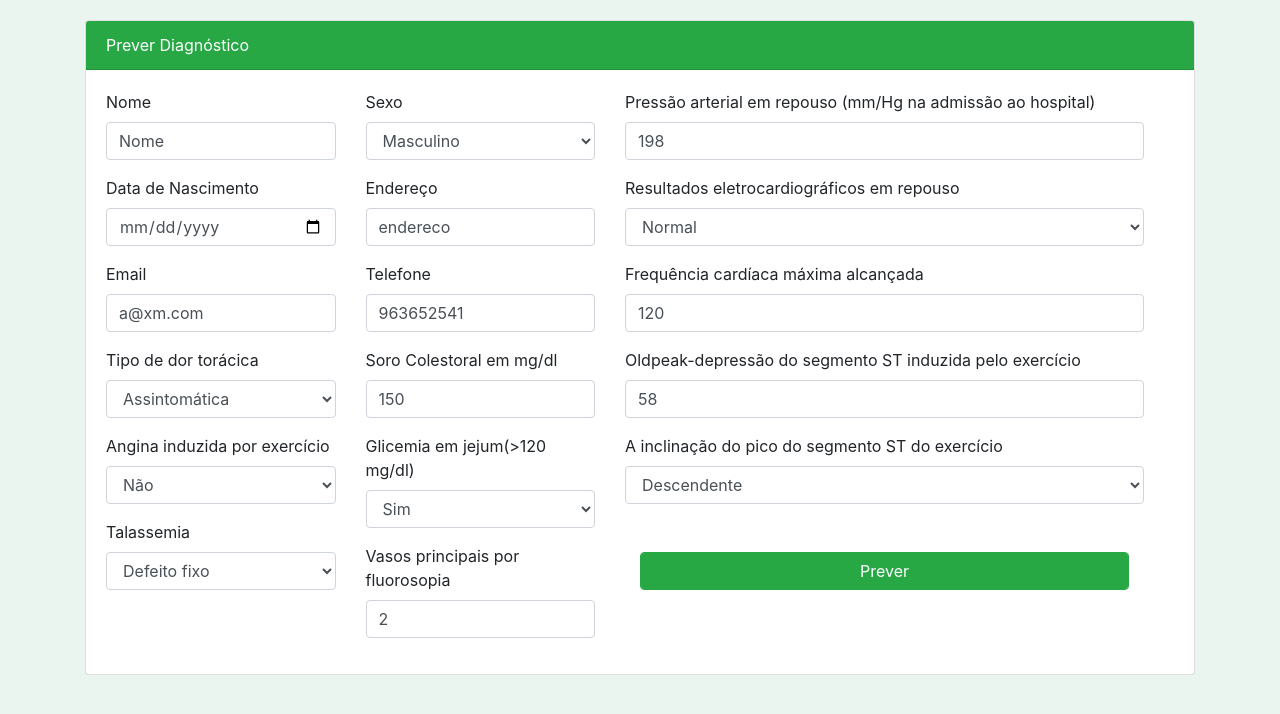
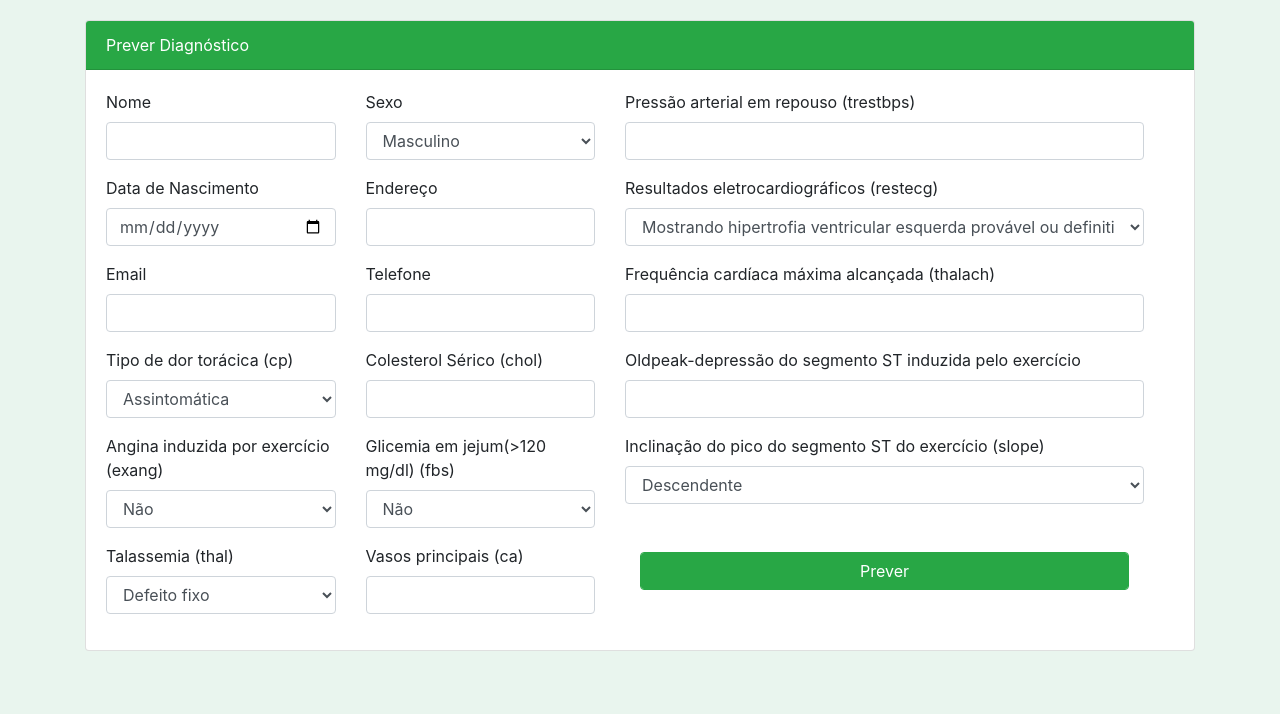
Before and after one commit to Ximana/sysad-ai, a Flask app: page /previsao in a window 1280 px wide. Shown: the part 62-776 px from the top of the page. Run offline with Flask 3, Linux system fonts and the light colour scheme; parts of the project's set-up code (start-up, migrations or seed data) failed here and were passed over; some libraries are stand-ins or nearby versions.

Commit message:
Versao Final

```diff
--- a/app.py
+++ b/app.py
@@ -8,6 +8,8 @@ import numpy as np
 
 from datetime import date, datetime
 
+from sklearn.preprocessing import StandardScaler
+
 # Carrega o modelo
 with open('ml/rf_model.pkl', 'rb') as f:
     rf_model = pickle.load(f)
@@ -16,7 +18,7 @@ with open('ml/scaler.pkl', 'rb') as f:
     scaler = pickle.load(f)
 
 app = Flask(__name__)
-app.secret_key = 'your_secret_key'  # Substitua por uma chave secreta forte
+app.secret_key = '1234'
 
 DATABASE = 'bd/bd_sysad.db'
 
@@ -97,18 +99,49 @@ def logout():
 def previsao():
     if request.method == 'POST':
 
-        # Obter o resultado d diagnostico
-        previsao =  predict(request.form) # faz o diagnostico do paciente com os dados do fomrulario
+        # Obter dados do formulário
+            #calcular a idade
+        idade = int(date.today().year) - int(date.fromisoformat(request.form['nascimento']).year)
 
-        previsao = "Possibilidade de uma doença cardiovascular" if previsao == "1" else "Sem possibilidade de uma doença cardiovascular"
+        age = idade
+        sex = int(request.form['sexo'])
+        cp = int(request.form['dor'])
+        trestbps = int(request.form['ta'])
+        chol = int(request.form['colesterol'])
+        fbs = int(request.form['glicemia'])
+        restecg = int(request.form['result_eletrocardiografico'])
+        thalach = int(request.form['freq_cardiaca'])
+        exang = int(request.form['angina'])
+        oldpeak = request.form['oldpeak']
+        slope = int(request.form['inclinacao_st'])
+        ca = int(request.form['num_vasos'])
+        thal = int(request.form['talassemia'])
 
+        # Criar array com os dados do paciente
+        dados_paciente = np.array([[age, sex, cp, trestbps, chol, fbs, restecg, thalach, exang, oldpeak, slope, ca, thal]])
+
+        # Escalonar os dados do paciente
+        dados_paciente_scaled = scaler.transform(dados_paciente)
+
+        # Fazer a previsão com o modelo Random Forest
+        previsao = rf_model.predict(dados_paciente_scaled)
+        prediction_proba = rf_model.predict_proba(dados_paciente_scaled)
+
+        # Resultado da previsão
+        resultado_da_previsao = 'Doente' if previsao[0] == 1 else 'Saudável'
+        probabilidade = prediction_proba[0][previsao[0]] * 100
+
+        previsao_mensagem = f'O paciente está {resultado_da_previsao} com uma probabilidade de {probabilidade:.2f}%'
         # Salvar os dados do paciente e do diagnostico na BD
-        gardarPrevisao(request.form, previsao)
+        gardarPrevisao(request.form, previsao_mensagem)
 
-        flash('Resultado da previsao: '+ previsao +'.', 'success')
+        flash(previsao_mensagem, 'success')
         return redirect(url_for('previsao'))
+        r#eturn f'O paciente está {result} com uma probabilidade de {prob:.2f}%'
+
 
     return render_template('previsao.html')
+
 
 @app.route('/consultaPrevisao')
 def consultaPrevisao():
@@ -147,45 +180,6 @@ def consultaPaciente():
         pacientes = cursor.fetchall()
         return render_template('consultaPaciente.html', pacientes=pacientes)
     return redirect(url_for('login'))
-
-
-def predict(paciente):
-
-    try:
-        idade = date.today().year - date.fromisoformat(paciente['nascimento']).year
-        novo_paciente = {
-            'age': idade,
-            'sex': paciente['sexo'],
-            'cp': paciente['dor'],
-            'trestbps': paciente['ta'],
-            'chol': paciente['colesterol'],
-            'fbs': paciente['glicemia'],
-            'restecg': paciente['result_eletrocardiografico'],
-            'thalach': paciente['freq_cardiaca'],
-            'exang': paciente['angina'],
-            'oldpeak': paciente['oldpeak'],
-            'slope': paciente['inclinacao_st'],
-            'ca': paciente['num_vasos'],
-            'thal': paciente['talassemia'],
-        }
-
-        #data = request.form.to_dict()
-        df_novo_paciente = pd.DataFrame([novo_paciente])
-
-        # Converter os dados para os tipos corretos
-        #df = df.astype(float)
-
-        # Pré-processar os dados
-        df_scaled_novo_paciente = scaler.transform(df_novo_paciente)
-
-        # Previsão com Random Forest
-        rf_prediction = rf_model.predict(df_scaled_novo_paciente)
-
-        return str(rf_prediction[0]) # Previsão Random Forest
-
-    except Exception as e:
-        return f'Erro: {str(e)}', 400
-
 
 def gardarPrevisao(form, previsao):
 
@@ -268,44 +262,5 @@ def gardarPrevisao(form, previsao):
         return redirect(url_for('previsao'))
 
 
-# Predizer com o Gradient Boosting
-def predict_GB(paciente):
-
-    try:
-        idade = date.today().year - date.fromisoformat(paciente['nascimento']).year
-        novo_paciente = {
-            'age': idade,
-            'sex': paciente['sexo'],
-            'cp': paciente['dor'],
-            'trestbps': paciente['ta'],
-            'chol': paciente['colesterol'],
-            'fbs': paciente['glicemia'],
-            'restecg': paciente['result_eletrocardiografico'],
-            'thalach': paciente['freq_cardiaca'],
-            'exang': paciente['angina'],
-            'oldpeak': paciente['oldpeak'],
-            'slope': paciente['inclinacao_st'],
-            'ca': paciente['num_vasos'],
-            'thal': paciente['talassemia'],
-        }
-
-        #data = request.form.to_dict()
-        df_novo_paciente = pd.DataFrame([novo_paciente])
-
-        # Converter os dados para os tipos corretos
-        #df = df.astype(float)
-
-        # Pré-processar os dados
-        df_scaled_novo_paciente = scaler.transform(df_novo_paciente)
-
-        # Previsão com Random Forest
-        gb_prediction = gb_model.predict(df_scaled_novo_paciente)
-
-        return str(gb_prediction[0]) # Previsão Gradient Boosting
-
-    except Exception as e:
-        return f'Erro: {str(e)}', 400
-
-
 if __name__ == '__main__':
     app.run(debug=True)
--- a/templates/consultaPaciente.html
+++ b/templates/consultaPaciente.html
@@ -24,7 +24,7 @@
         <tr>
           <td>{{ paciente.id }}</td>
           <td>{{ paciente.nome }}</td>
-          <td>{{ paciente.nascimento }}</td>
+          <td>{{ paciente.data_nascimento }}</td>
           <td>{{ paciente.sexo }}</td>
           <td>{{ paciente.endereco }}</td>
           <td>{{ paciente.telefone }}</td>
--- a/templates/previsao.html
+++ b/templates/previsao.html
@@ -13,19 +13,19 @@
                 <div class="col-6">
                     <div class="form-group">
                         <label for="nome">Nome</label>
-                        <input value="Nome" type="text" class="form-control" id="nome" name="nome" required>
+                        <input type="text" class="form-control" id="nome" name="nome" required>
                     </div>
                     <div class="form-group">
                         <label for="email">Data de Nascimento</label>
-                        <input value="17/06/2024" type="date" class="form-control" id="nascimento" name="nascimento" >
+                        <input type="date" class="form-control" id="nascimento" name="nascimento" required>
                     </div>
                     <div class="form-group">
                         <label for="email">Email</label>
-                        <input value="a@xm.com" type="email" class="form-control" id="email" name="email" required>
+                        <input  type="email" class="form-control" id="email" name="email" required>
                     </div>
 
                     <div class="form-group">
-                        <label for="dor">Tipo de dor torácica</label>
+                        <label for="dor">Tipo de dor torácica (cp)</label>
                         <select class="form-control" name="dor" id="dor" required>
                             <option value="0">Assintomática</option>
                             <option value="1">Angina atípica</option>
@@ -35,7 +35,7 @@
                     </div>
 
                     <div class="form-group">
-                        <label for="angina">Angina induzida por exercício</label>
+                        <label for="angina">Angina induzida por exercício (exang)</label>
                         <select class="form-control" name="angina" id="angina" required>
                             <option value="0">Não</option>
                             <option value="1">Sim</option>
@@ -43,7 +43,7 @@
                     </div>
 
                     <div class="form-group">
-                        <label for="talassemia">Talassemia</label>
+                        <label for="talassemia">Talassemia (thal)</label>
                         <select class="form-control" name="talassemia" id="talassemia" required>
                             <option value="1">Defeito fixo</option>
                             <option value="2">Normal</option>
@@ -62,28 +62,28 @@
                     </div>
                     <div class="form-group">
                         <label for="telefone">Endereço</label>
-                        <input value="endereco" type="text" class="form-control" id="endereco" name="endereco" required>
+                        <input type="text" class="form-control" id="endereco" name="endereco" required>
                     </div>
                     <div class="form-group">
                         <label for="telefone">Telefone</label>
-                        <input value="963652541" type="text" class="form-control" id="telefone" name="telefone" required>
+                        <input type="text" class="form-control" id="telefone" name="telefone" required>
                     </div>
 
                     <div class="form-group">
-                        <label for="colesterol">Soro Colestoral em mg/dl</label>
-                        <input value="150" type="number" class="form-control" id="colesterol" name="colesterol" required>
+                        <label for="colesterol">Colesterol Sérico (chol)</label>
+                        <input type="number" class="form-control" id="colesterol" name="colesterol" required>
                     </div>
 
                     <div class="form-group">
-                        <label for="glicemia">Glicemia em jejum(>120 mg/dl)</label>
+                        <label for="glicemia">Glicemia em jejum(>120 mg/dl) (fbs)</label>
                         <select class="form-control" name="glicemia" id="glicemia" required>
+                            <option value="0">Não</option>
                             <option value="1">Sim</option>
-                            <option value="0">Não</option>
                         </select>
                     </div>
                     <div class="form-group">
-                        <label for="num_vasos">Vasos principais por fluorosopia</label>
-                        <input value="2" type="number" min="0" max="3" class="form-control" id="num_vasos" name="num_vasos" required>
+                        <label for="num_vasos">Vasos principais (ca)</label>
+                        <input type="number" min="0" max="3" class="form-control" id="num_vasos" name="num_vasos" required>
                     </div>
 
                 </div>
@@ -94,38 +94,38 @@
             <div class="col-6">
 
                 <div class="form-group">
-                    <label for="ta">Pressão arterial em repouso (mm/Hg na admissão ao hospital)</label>
-                    <input value="198" type="number" class="form-control" id="ta" name="ta" required>
+                    <label for="ta">Pressão arterial em repouso (trestbps)</label>
+                    <input type="number" class="form-control" id="ta" name="ta" required>
                 </div>
 
 
 
 
                 <div class="form-group">
-                    <label for="result_eletrocardiografico">Resultados eletrocardiográficos em repouso</label>
+                    <label for="result_eletrocardiografico">Resultados eletrocardiográficos (restecg)</label>
                     <select class="form-control" name="result_eletrocardiografico" id="result_eletrocardiografico"
                         required>
-                        <option value="1">Normal</option>
                         <option value="0">Mostrando hipertrofia ventricular esquerda provável ou definitiva pelos
                             critérios de Estes</option>
+                        <option value="1">Normal</option>
                         <option value="2">Com anormalidade nas ondas ST-T</option>
                     </select>
                 </div>
 
                 <div class="form-group">
-                    <label for="freq_cardiaca">Frequência cardíaca máxima alcançada</label>
-                    <input value="120" type="number" class="form-control" id="freq_cardiaca" name="freq_cardiaca" required>
+                    <label for="freq_cardiaca">Frequência cardíaca máxima alcançada (thalach)</label>
+                    <input type="number" class="form-control" id="freq_cardiaca" name="freq_cardiaca" required>
                 </div>
 
 
 
                 <div class="form-group">
                     <label for="oldpeak">Oldpeak-depressão do segmento ST induzida pelo exercício </label>
-                    <input value="58" type="text" class="form-control" id="oldpeak" name="oldpeak" required>
+                    <input type="text" class="form-control" id="oldpeak" name="oldpeak" required>
                 </div>
 
                 <div class="form-group">
-                    <label for="inclinacao_st">A inclinação do pico do segmento ST do exercício</label>
+                    <label for="inclinacao_st">Inclinação do pico do segmento ST do exercício (slope)</label>
                     <select class="form-control" name="inclinacao_st" id="inclinacao_st" required>
                         <option value="0">Descendente</option>
                         <option value="1">Plano</option>
```
Also changed, not shown: bd/bd_sysad.db.
